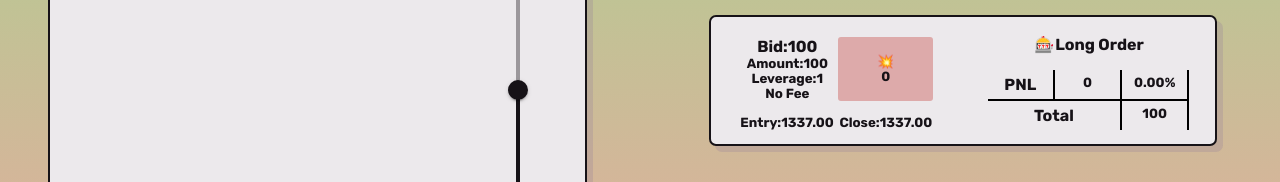
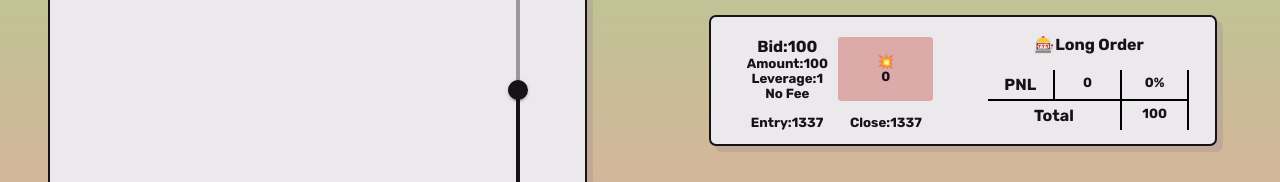
Before and after one commit to Bepely/Leveroi, a Next.js app: page /app in a window 1280 px wide. Both pictures are taken after a click on the button "Create order". Shown: the part 363-545 px from the top of the page. Built offline with nearby package versions, Linux system fonts and the light colour scheme; no server answers.

Commit message:
Fixed Fee
Fixed Fee formula
Redone hardcode Strings and toFixeds
a little more bug fixes

```diff
--- a/pages/app.js
+++ b/pages/app.js
@@ -83,6 +83,7 @@ function App() {
 
 
 
+
   return (
 
     <div className="backLayer1" id="appRoot">
--- a/src/appComponents/blocks/Graph.js
+++ b/src/appComponents/blocks/Graph.js
@@ -12,9 +12,6 @@ import * as lcl from "../../lcl"
 
 
 const Graph = ({close, open}) => {
-
-
-
 
 
   const [height, setHeight] = useState()
--- a/src/appComponents/blocks/Results.js
+++ b/src/appComponents/blocks/Results.js
@@ -63,7 +63,6 @@ const getDecodedConfigParams = (p) => {return decodeURIComponent(p)}
 
   const commentSelection = () => {
     let asignee
-
 
 
     asignee = lcl.marginPercent(open, close)
@@ -138,8 +137,8 @@ const getDecodedConfigParams = (p) => {return decodeURIComponent(p)}
                 </div>
             </div>
             <div className="priceHolder">
-              <h5>Entry:{Number(open.price).toFixed(2)}</h5>
-              <h5>Close:{Number(close.price).toFixed(2)}</h5>
+              <h5>Entry:{lcl.fixCoef(open.price)}</h5>
+              <h5>Close:{lcl.fixCoef(close.price)}</h5>
             </div>
           </div>
 
@@ -148,7 +147,7 @@ const getDecodedConfigParams = (p) => {return decodeURIComponent(p)}
             <input type="text" readOnly value={"https://bepely.space/app"+orderConfigParams}/>
           </div>
           {shareSwitch ? <div id='hiddenShareButtonsHolder'>
-          <a className='crButton defButton dropShadow shareBtn' id="shareBtnTG" href={`https://t.me/share/url?url=${getEncodedConfigParams()}
+          <a className='crButton defButton dropShadow shareBtn' id="shareBtnTG" target="_blank" href={`https://t.me/share/url?url=${getEncodedConfigParams()}
 &text=I am sharing ${close.long ? "Long" : "Short"} order simulation with ${lcl.margin(open, close)} profit || Made with Leveroi`
         }> Telegram </a>
         <button className='crButton defButton dropShadow shareBtn' id="shareBtnSnap" onClick={onSnap}> Make a Snap </button>
--- a/src/appComponents/reusable/Fee.js
+++ b/src/appComponents/reusable/Fee.js
@@ -8,7 +8,7 @@ const Fee = ({subState, setSubState}) => {
 
     let onClick = (e) => {
             let newAmount = e.target.getAttribute("p");
-            setSubState(subState => ({...subState, fee:newAmount}))
+            setSubState(subState => ({...subState, fee:Number(newAmount)}))
     }
 
   return (
@@ -28,17 +28,17 @@ const Fee = ({subState, setSubState}) => {
           className={subState.fee == 0 ? "amountBtn pickedAmountBtn" : "amountBtn" }
           id='amt10' p={0} onClick={onClick}>0</button>
          <button
-          className={subState.fee == 0.25 ? "amountBtn pickedAmountBtn" : "amountBtn" }
-           id='amt50' p={0.25} onClick={onClick}>0.25</button>
+          className={subState.fee == 0.1 ? "amountBtn pickedAmountBtn" : "amountBtn" }
+           id='amt50' p={0.1} onClick={onClick}>0.1</button>
          <button
-          className={subState.fee == 0.5 ? "amountBtn pickedAmountBtn" : "amountBtn"}
-            id='amt100' p={0.5} onClick={onClick}>0.5</button>
+          className={subState.fee == 0.2 ? "amountBtn pickedAmountBtn" : "amountBtn"}
+            id='amt100' p={0.2} onClick={onClick}>0.2</button>
          <button
-          className={subState.fee == 0.75 ? "amountBtn pickedAmountBtn" : "amountBtn" }
-           id='amt250' p={0.75} onClick={onClick}>0.75</button>
+          className={subState.fee == 0.3 ? "amountBtn pickedAmountBtn" : "amountBtn" }
+           id='amt250' p={0.3} onClick={onClick}>0.3</button>
           <button
-          className={subState.fee == 1 ? "amountBtn pickedAmountBtn" : "amountBtn" }
-           id='amt500' p={1} onClick={onClick}>1</button>
+          className={subState.fee == 0.4 ? "amountBtn pickedAmountBtn" : "amountBtn" }
+           id='amt500' p={0.4} onClick={onClick}>0.4</button>
          </div>
          </>
 
--- a/src/appComponents/reusable/Leverage.js
+++ b/src/appComponents/reusable/Leverage.js
@@ -4,7 +4,7 @@ const Leverage = ({subState, setSubState}) => {
 
     let onClick = (e) => {
         let newLeverage = e.target.getAttribute("p");
-        setSubState(subState => ({...subState, leverage:newLeverage}))
+        setSubState(subState => ({...subState, leverage:Number(newLeverage)}))
     }
 
   return (
--- a/src/appComponents/reusable/Slider.js
+++ b/src/appComponents/reusable/Slider.js
@@ -2,24 +2,14 @@ import React from 'react'
 
 import MSlider from "@mui/material/Slider"
 
+import * as lcl from "../../lcl"
 
 
 
 
 
 const Slider = ({closeOrder, changeClosePrice}) => {
-
 let subtraction = Number(closeOrder.max - closeOrder.min)
-let whatFix;
-
-if(subtraction > 1000){whatFix = 0}
-else if(subtraction > 100){whatFix = 1}
-else if(subtraction > 10){whatFix = 2}
-else if(subtraction > 1){whatFix = 3}
-else if(subtraction > 0.1){whatFix = 4}
-else if(subtraction > 0.01){whatFix = 5}
-else if(subtraction > 0.001){whatFix = 6}
-else{whatFix = 7}
 
 
   return (
@@ -34,9 +24,9 @@ else{whatFix = 7}
         }}
     orientation="vertical"
     valueLabelDisplay="off"
-    value={closeOrder.price ? Number(Number(closeOrder.price).toFixed(whatFix)) : 0}
-    min={Number((closeOrder.min).toFixed(2))}
-    max={Number((closeOrder.max).toFixed(2))}
+    value={closeOrder.price ? lcl.fixCoef(closeOrder.price) : 0}
+    min={lcl.fixCoef(closeOrder.min)}
+    max={lcl.fixCoef(closeOrder.max)}
     step={subtraction/50}
     onChange={changeClosePrice}
     color="primary"
--- a/src/lcl.js
+++ b/src/lcl.js
@@ -15,39 +15,41 @@
     //-----------------------------------------------------------\\
 
 
-    //margin is a profits - fees, that have a fixed point of 2 123.00
+    //margin is a profits - fees
     export const margin = (open, close) => {
        let _margin
          if(close.long === false){
-           _margin = Number(((((1/open.price)-(1/close.price))*-(Number(open.amount) * Number(open.leverage)))*close.price).toFixed(2))
+           _margin = fixCoef(((((1/open.price)-(1/close.price))*-(open.amount * open.leverage))*close.price)-(feeCoef(Number(open.amount * open.leverage), open.fee)*2))
         }else{
-           _margin = Number(((((1/open.price)-(1/close.price))*(Number(open.amount) * Number(open.leverage)))*close.price).toFixed(2))
+           _margin = fixCoef(((((1/open.price)-(1/close.price))*(open.amount * open.leverage))*close.price)-(feeCoef(Number(open.amount * open.leverage), open.fee)*2))
         }
 
         if (open.fee === 0) {
             return _margin
         } else {
-            return Number((_margin - feeCoef(_margin, open.fee, 2)).toFixed(2))
+            return fixCoef((_margin - feeCoef(_margin, open.fee)))
         }
     }
     // total is returning amount + margin
     export const total = (open, close) => {
-           return Number((Number(margin(open,close) + open.amount)-feeCoef(Number(open.amount * open.leverage), open.fee, 2)).toFixed(2))
+           return fixCoef((Number(margin(open,close) + open.amount)))
     }
     // margin percent in a percent of margin to initial amount
     export const marginPercent = (open, close) => {
-       return Number(margin(open, close)*100/open.amount).toFixed(2)
+       return fixCoef(margin(open, close)*100/open.amount)
     }
 
     // liquidation returns a liquidation price of an order
     export const liquidation = (open, close) => {
+
         let _liq
         if(close.long){
-             _liq =  Number(((open.price-((open.price/open.leverage)-(feeCoef((open.amount * open.leverage), open.fee, 2))))).toFixed(2))
+             _liq =  Number(open.price - ((open.price - ((open.fee * open.leverage)/100)) / open.leverage))
             }else{
-             _liq = Number(((open.price-(feeCoef((open.amount * open.leverage), open.fee, 2))+(open.price/open.leverage))).toFixed(2))
+             _liq = Number(open.price + ((open.price - ((open.fee * open.leverage)/100)) / open.leverage))
             }
-        return _liq
+
+        return fixCoef(_liq)
     }
 
 
@@ -62,8 +64,24 @@
 
 
     //feeCoef returns the amount of fee, from an exact number
-    export const feeCoef = (target, fee, transactions) =>{
+    export const feeCoef = (target, fee) =>{
 
-        return((target/100)*((fee/100)*transactions))
+
+        const total = target - (target * (1 - fee/100));
+
+        return total;
 
     }
+
+    export const fixCoef = (target) => {
+
+            target = Number(target)
+
+            if(target > 10000){return Number(target.toFixed(1))}
+            else if(target > 100){return Number(target.toFixed(2))}
+            else if(target > 10){return Number(target.toFixed(3))}
+            else if(target > 0) {return Number(target.toFixed(4))}
+            else if(target > -100){return Number(target.toFixed(2))}
+            else{return Number(target.toFixed(1))}
+
+    }
```
Also changed, not shown: src/appComponents/blocks/Display.js (+18 -23 lines).
